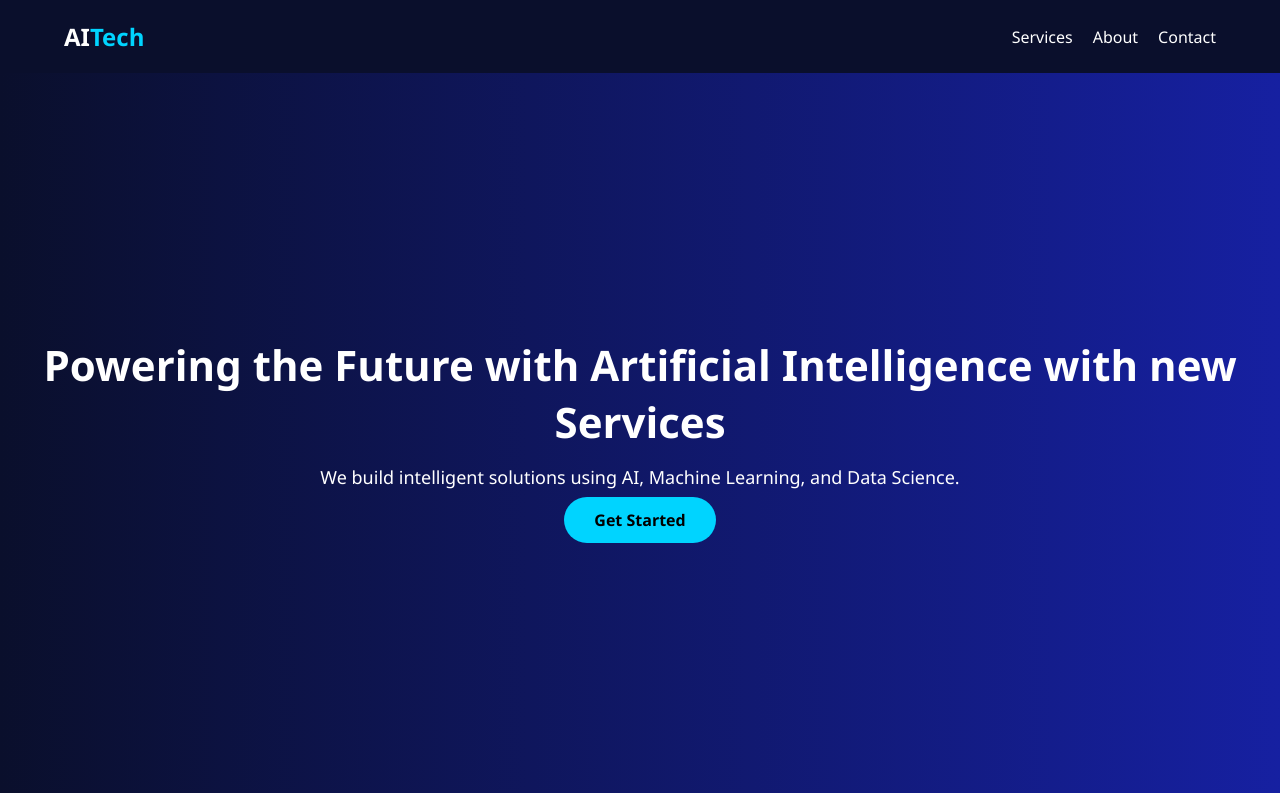
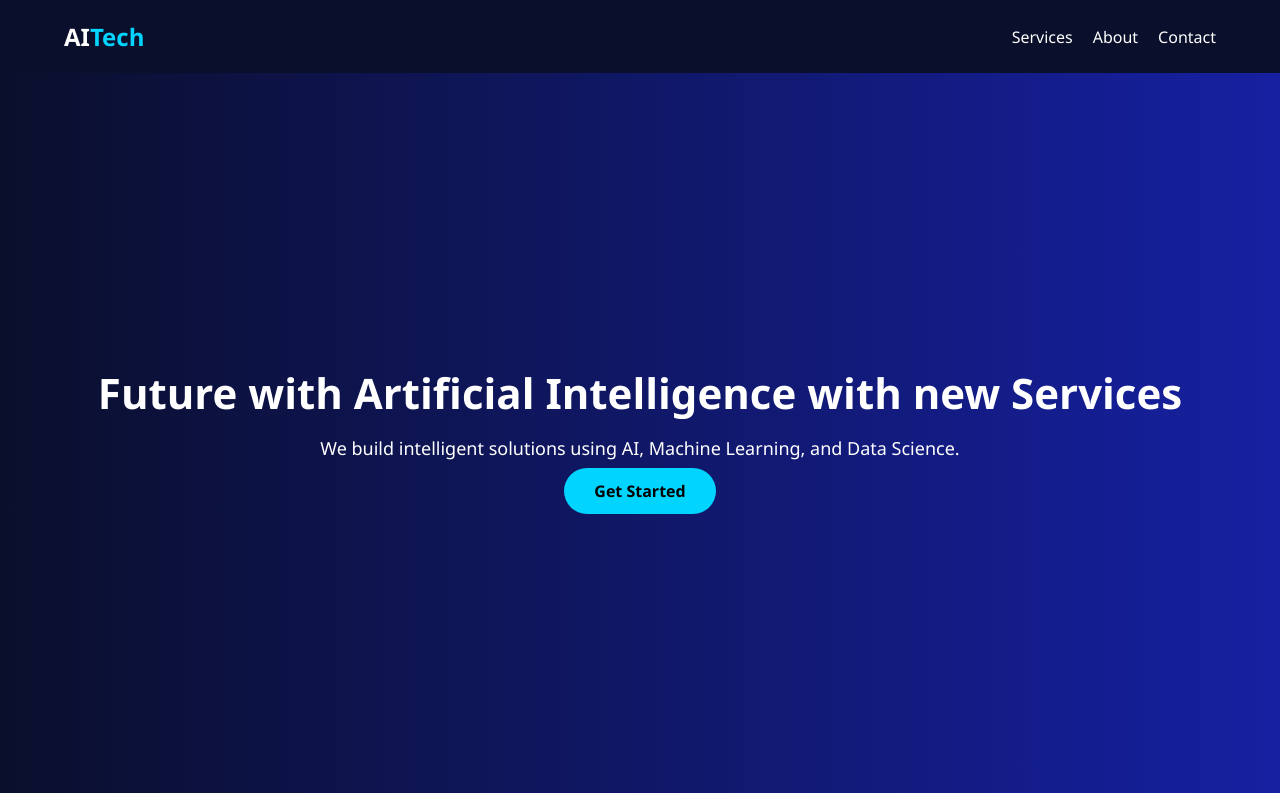
Before and after one commit to onkarghate/1031, a plain HTML site: page index.html in a window 1280 px wide. Shown: the top 800 px of the page. Drawn offline with Linux system fonts and the light colour scheme.

Commit message:
change heading

```diff
--- a/index.html
+++ b/index.html
@@ -25,7 +25,7 @@
     <!-- Hero Section -->
     <section class="hero">
         <div class="hero-content">
-            <h2>Powering the Future with Artificial Intelligence with new Services </h2>
+            <h2>Future with Artificial Intelligence with new Services </h2>
             <p>We build intelligent solutions using AI, Machine Learning, and Data Science.</p>
             <a href="#contact" class="btn">Get Started</a>
         </div>
```
